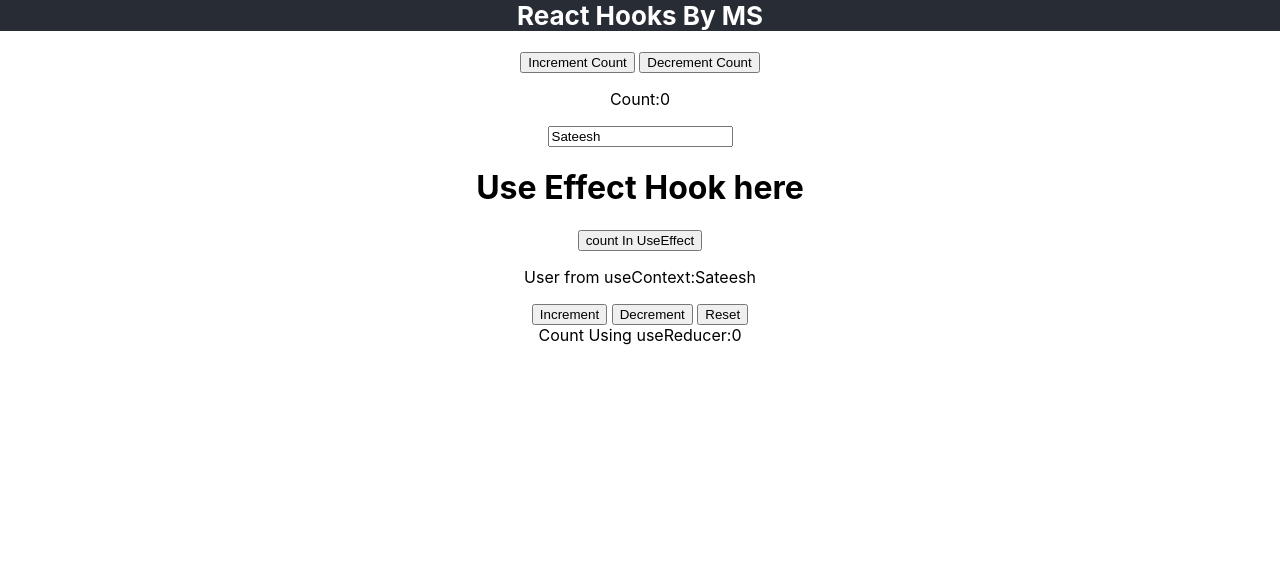
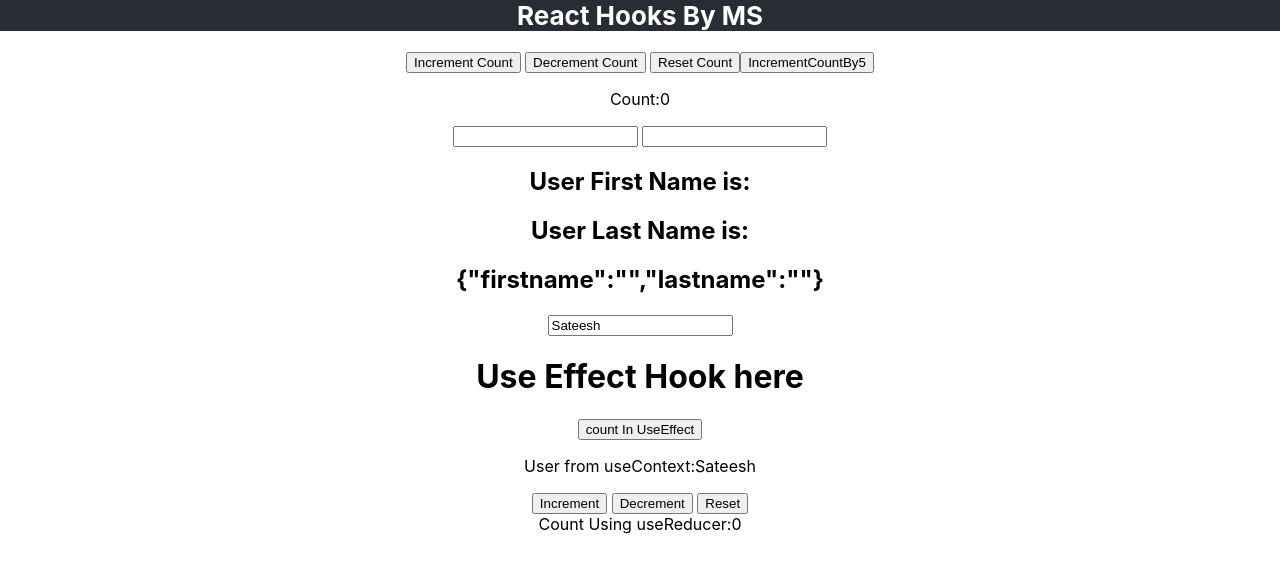
Before and after one commit to msateesh900/react-hooks-by-ms, a React (Create React App) app: page / in a window 1280 px wide. Shown: the top 572 px of the page. Built offline with nearby package versions, Linux system fonts and the light colour scheme; no server answers.

Commit message:
Added useState usecases and changed the file structure of project

```diff
--- a/src/App.js
+++ b/src/App.js
@@ -1,8 +1,9 @@
 import React from "react";
 import "./App.css";
-import ReactuseState from "./components/ReactuseStateHook";
-import ReactuseEffect from "./components/ReactuseEffectHook";
+import ReactuseState from "./components/ReactuseState/ReactuseStateHook";
+import ReactuseEffect from "./components/ReactuseEffect/ReactuseEffectHook";
 import ReactuseReducer from "./components/ReactuseReducer/ReactuseReducer";
+import ReactuseStateObjectHook from "./components/ReactuseState/ReactuseStateObjectHook";
 
 export const userContext = React.createContext();
 
@@ -18,7 +19,11 @@ export default function App() {
       <button onClick={() => setState(state - 1)}>Decrement Count</button>
       <p>Count:{state}</p> */}
       <userContext.Provider value={{ user, setUser }}>
+        {/* Normal usecase for useStateHook */}
         <ReactuseState />
+        {/* Object useCase for React useState Hook */}
+        <ReactuseStateObjectHook />
+
         <input
           type="text"
           value={user}
--- a/src/components/ReactUseStateHook.js
+++ /dev/null
@@ -1,16 +0,0 @@
-import { useState } from "react";
-
-export default function ReactuseState() {
-  const [count, setCount] = useState(0);
-  return (
-    <div>
-      <header className="App-header">
-        <b>React Hooks By MS</b>
-      </header>
-      <br />
-      <button onClick={() => setCount(count + 1)}>Increment Count</button>&nbsp;
-      <button onClick={() => setCount(count - 1)}>Decrement Count</button>
-      <p>Count:{count}</p>
-    </div>
-  );
-}
--- a/src/components/ReactuseEffectHook.js
+++ b/src/components/ReactuseEffect/ReactuseEffectHook.js
@@ -1,5 +1,5 @@
 import React, { useEffect, useState, useContext } from "react";
-import { userContext } from "../App";
+import { userContext } from "../../App";
 
 import axios from "axios";
 
--- /dev/null
+++ b/src/components/ReactuseState/ReactuseStateHook.js
@@ -0,0 +1,31 @@
+import { useState } from "react";
+
+export default function ReactuseState() {
+  const initialCount = 0;
+  const [count, setCount] = useState(initialCount);
+
+  const incrementCountBy5 = () => {
+    for (let i = 0; i < 5; i++) {
+      setCount((prevCount) => prevCount + 1);
+    }
+  };
+  return (
+    <div>
+      <header className="App-header">
+        <b>React Hooks By MS</b>
+      </header>
+      <br />
+      <button onClick={() => setCount((prevCount) => prevCount + 1)}>
+        Increment Count
+      </button>
+      &nbsp;
+      <button onClick={() => setCount((prevCount) => prevCount - 1)}>
+        Decrement Count
+      </button>
+      &nbsp;
+      <button onClick={() => setCount(initialCount)}>Reset Count</button>
+      <button onClick={incrementCountBy5}>IncrementCountBy5</button>
+      <p>Count:{count}</p>
+    </div>
+  );
+}
--- /dev/null
+++ b/src/components/ReactuseState/ReactuseStateObjectHook.js
@@ -0,0 +1,33 @@
+import React, { useState } from "react";
+
+export default function ReactuseStateObjectHook() {
+  const [user, setUser] = useState({ firstname: "", lastname: "" });
+  return (
+    <form>
+      <input
+        type="text"
+        value={user.firstname}
+        onChange={(e) =>
+          setUser({
+            ...user,
+            firstname: e.target.value,
+          })
+        }
+      />
+      &nbsp;
+      <input
+        type="text"
+        value={user.lastname}
+        onChange={(e) =>
+          setUser({
+            ...user,
+            lastname: e.target.value,
+          })
+        }
+      />
+      <h2>User First Name is:{user.firstname}</h2>
+      <h2>User Last Name is:{user.lastname}</h2>
+      <h2>{JSON.stringify(user)}</h2>
+    </form>
+  );
+}
```
